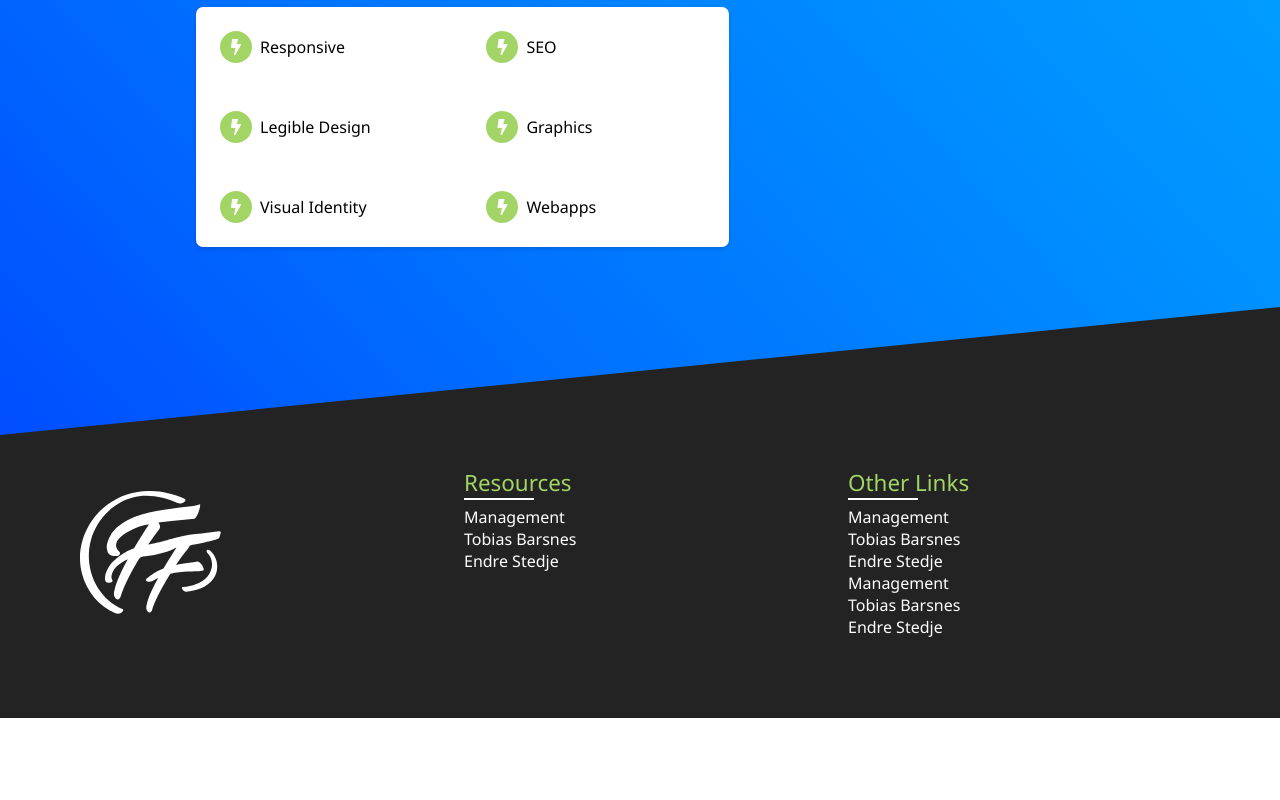
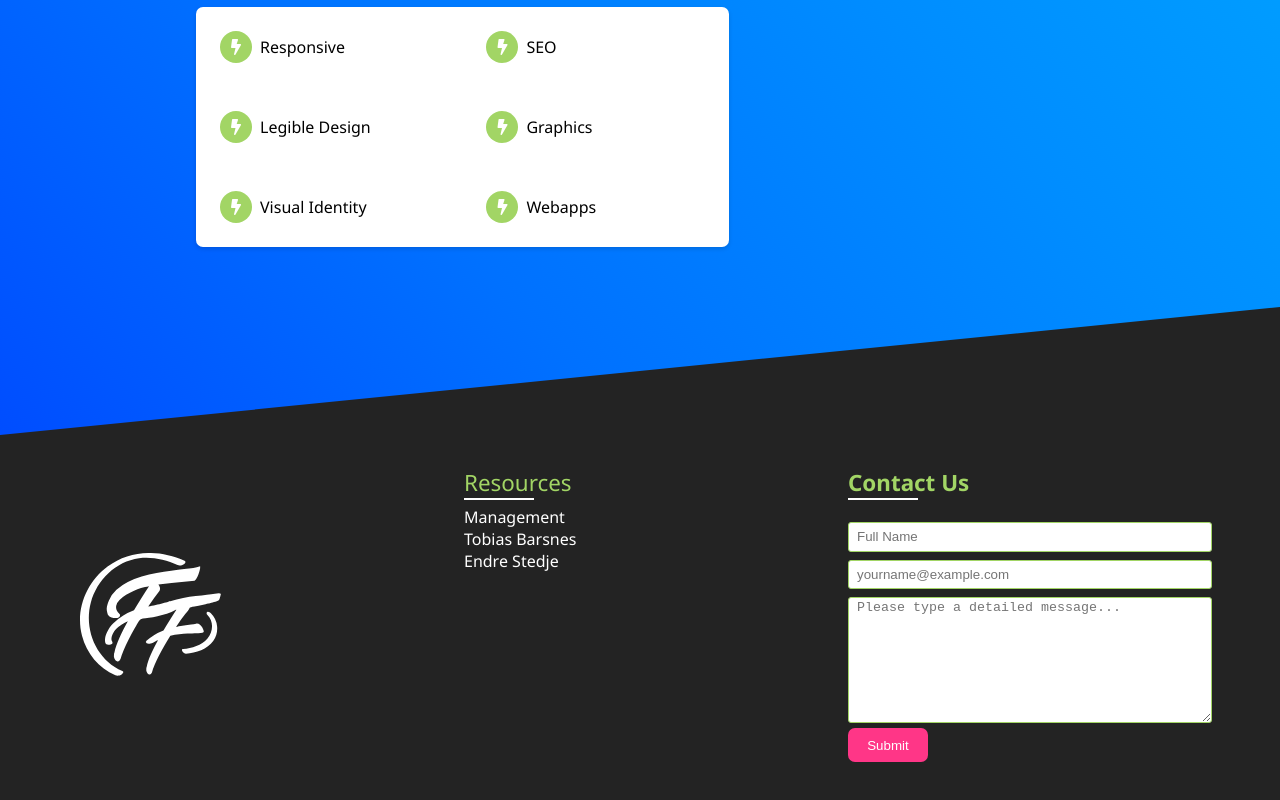
Before and after one commit to FindingFutures/FindingFutures-Website, a website: page index.html in a window 1280 px wide. Shown: the part 2349-3149 px from the top of the page. Before the commit the page ends 3067 px from the top, so only its background shows below. Drawn offline with nearby package versions, Linux system fonts and the light colour scheme.

Commit message:
test form

```diff
--- a/index.html
+++ b/index.html
@@ -135,17 +135,13 @@
         </ul>
       </div>
 
-      <div class="footer--right">
-        <ul class="footer--list">
-          <li class="footer--list--title">Other Links</li>
-          <li><a href="#">Management</a></li>
-          <li><a href="#">Tobias Barsnes</a></li>
-          <li><a href="#">Endre Stedje</a></li>
-          <li><a href="#">Management</a></li>
-          <li><a href="#">Tobias Barsnes</a></li>
-          <li><a href="#">Endre Stedje</a></li>
-        </ul>
-      </div>
+      <form class="footer--right" name="contact" method="POST" data-netlify="true">
+        <h3 class="footer--list--title">Contact Us</h3>
+        <input type="text" name="name" placeholder="Full Name">
+        <input type="email" name="email" placeholder="yourname@example.com">
+        <textarea name="body" rows="8" cols="80" placeholder="Please type a detailed message..."></textarea>
+        <button type="submit" class="footer--submit">Submit</button>
+      </form>
     </section>
 
     <script>
--- a/scss/footer.scss
+++ b/scss/footer.scss
@@ -58,4 +58,46 @@
       }
     }
   }
+
+  &--right {
+
+    & h3 {
+      margin: 0;
+      margin-bottom: 1rem;
+    }
+
+    & input {
+      border: solid .5px $green;
+      border-radius: 3px;
+      padding-left: .5rem;
+      width: 100%;
+      margin-bottom: .5rem;
+      height: 1.6rem;
+    }
+
+    & textarea {
+      border: solid .5px $green;
+      border-radius: 3px;
+      padding-left: .5rem;
+      width: 100%;
+      resize: vertical;
+    }
+
+    & button {
+      background: $red;
+      border-radius: $border-radius;
+      border: none;
+      padding: .6rem 1.2rem;
+      text-decoration: none;
+      color: #FFF;
+      transform: scale(1);
+      transition: transform 300ms ease;
+      cursor: pointer;
+
+      &:hover {
+        transition: transform 300ms ease;
+        transform: scale(1.05);
+      }
+    }
+  }
 }
```
Also changed, not shown: public/css/master.css.
